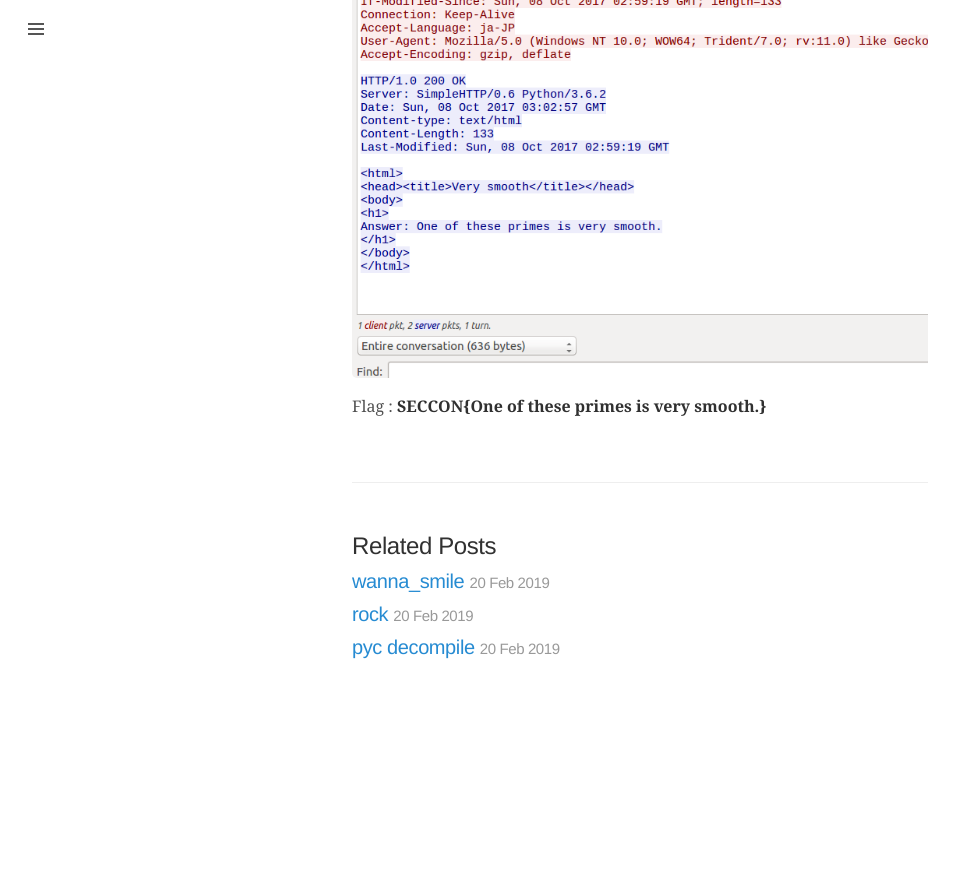
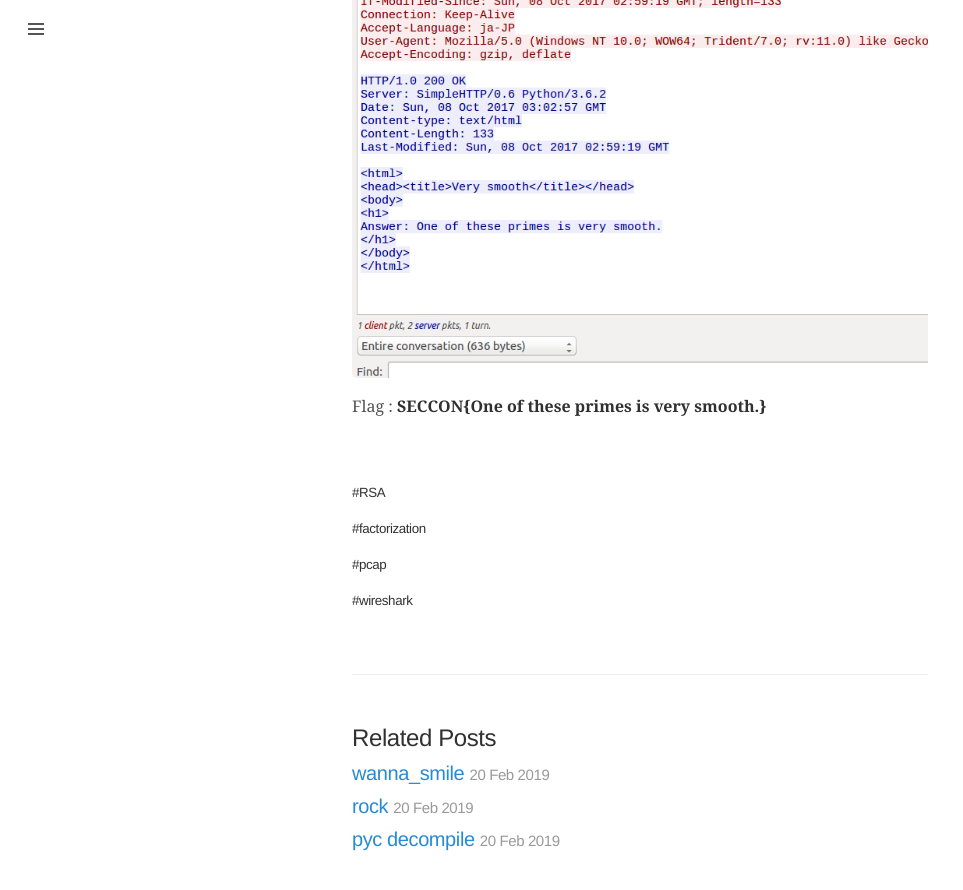
Before and after one commit to JisoonPark/writeup, a Jekyll site: the page built from _posts/2019-02-19-Very_Smooth.md, in a window 1280 px wide and 900 px high, scrolled down 2696 px. Shown: the top 890 px of the window, without its empty margins (0-963 px from the left). Built offline with Jekyll 4.4.1, drawn with Linux system fonts in a browser that asks for light colours; some web fonts are replaced; before the commit the page ends 3404 px from its top, so only the background shows below that.

Commit message:
Update post.html

```diff
--- a/_layouts/post.html
+++ b/_layouts/post.html
@@ -6,6 +6,14 @@ layout: default
   <h1 class="post-title">{{ page.title }}</h1>
   <span class="post-date">{{ page.date | date_to_string }}</span>
   {{ content }}
+</div>
+
+<div class="post">
+  {% for t in page.tag %}
+      <h4>
+          <small>#{{ t }}</small>
+      </h4>
+  {% endfor %}
 </div>
 
 <div class="related">
```
